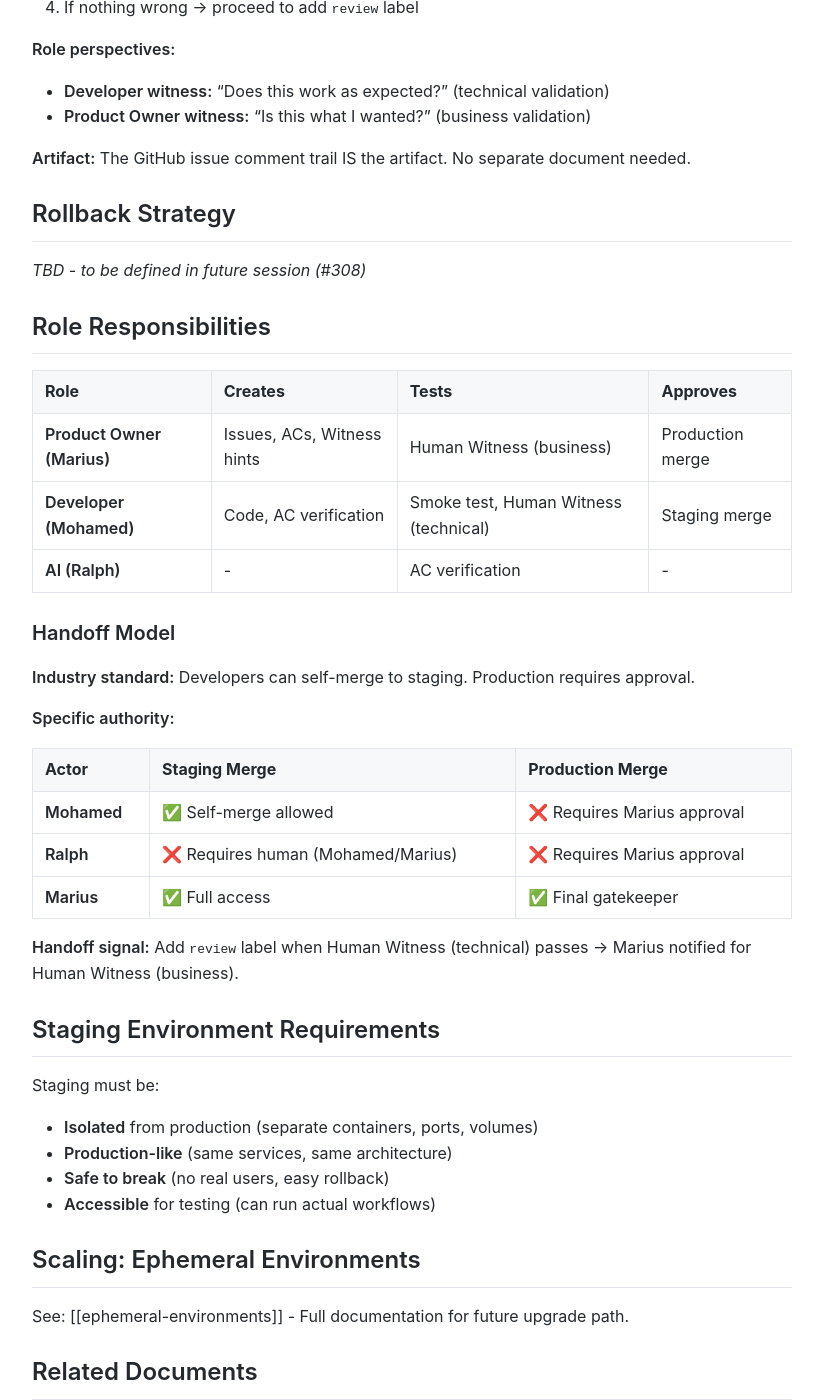
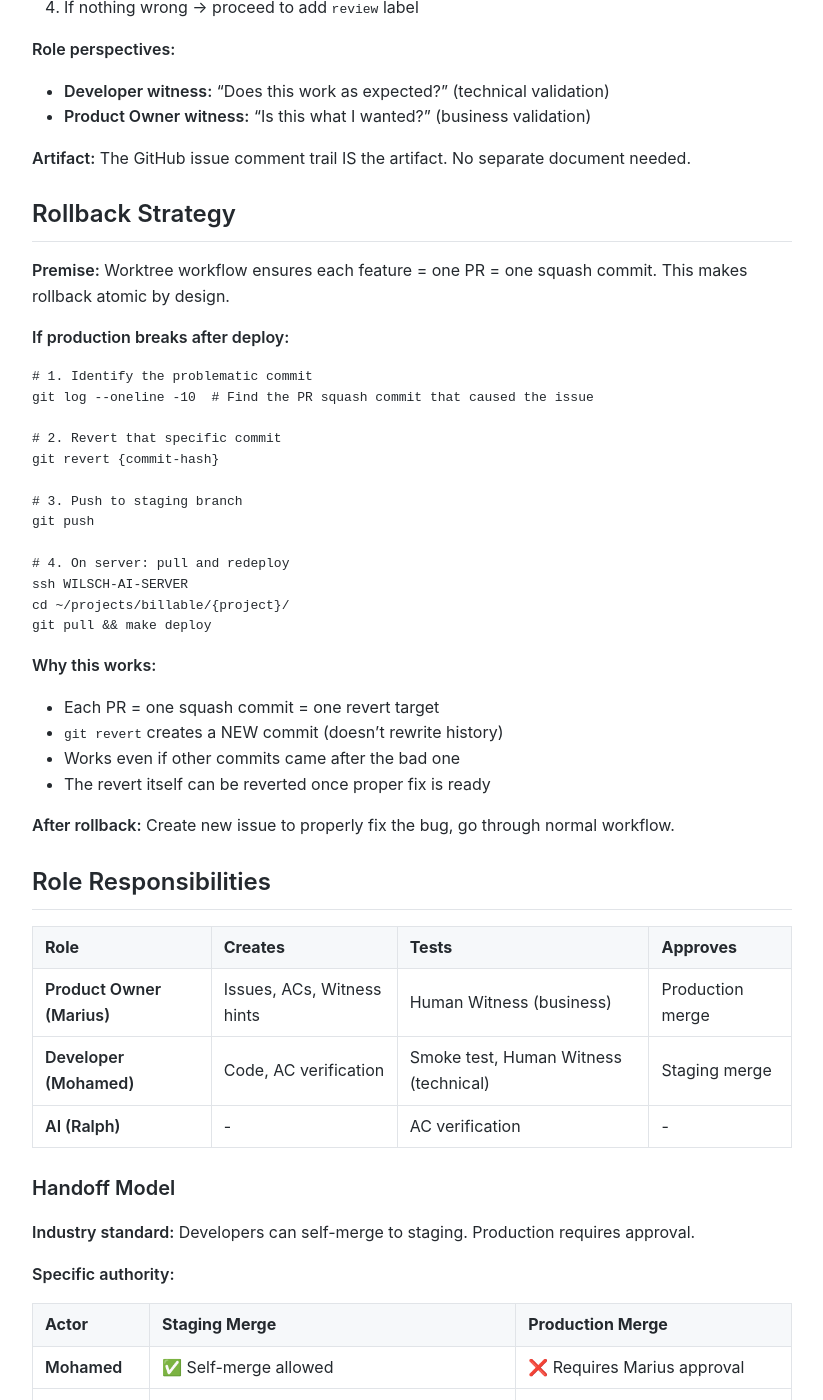
Before and after one commit to MariusWilsch/public-wilsch-ai-pages, a Jekyll site: the page built from global/ship-with-confidence.md, in a window 1280 px wide and 1400 px high, scrolled down 6132 px. Shown: the whole window, without its empty margins (228-1051 px from the left). Built offline with Jekyll 4.4.1, drawn with Linux system fonts in a browser that asks for light colours; our own code applies the rules of GitHub Pages for plain Markdown files.

Commit message:
Sync from hippocampus 2026-01-18

````diff
--- a/global/ship-with-confidence.md
+++ b/global/ship-with-confidence.md
@@ -233,7 +233,33 @@ FAIL → investigate before proceeding
 
 ## Rollback Strategy
 
-*TBD - to be defined in future session (#308)*
+**Premise:** Worktree workflow ensures each feature = one PR = one squash commit. This makes rollback atomic by design.
+
+**If production breaks after deploy:**
+
+```bash
+# 1. Identify the problematic commit
+git log --oneline -10  # Find the PR squash commit that caused the issue
+
+# 2. Revert that specific commit
+git revert {commit-hash}
+
+# 3. Push to staging branch
+git push
+
+# 4. On server: pull and redeploy
+ssh WILSCH-AI-SERVER
+cd ~/projects/billable/{project}/
+git pull && make deploy
+```
+
+**Why this works:**
+- Each PR = one squash commit = one revert target
+- `git revert` creates a NEW commit (doesn't rewrite history)
+- Works even if other commits came after the bad one
+- The revert itself can be reverted once proper fix is ready
+
+**After rollback:** Create new issue to properly fix the bug, go through normal workflow.
 
 ## Role Responsibilities
 
````
